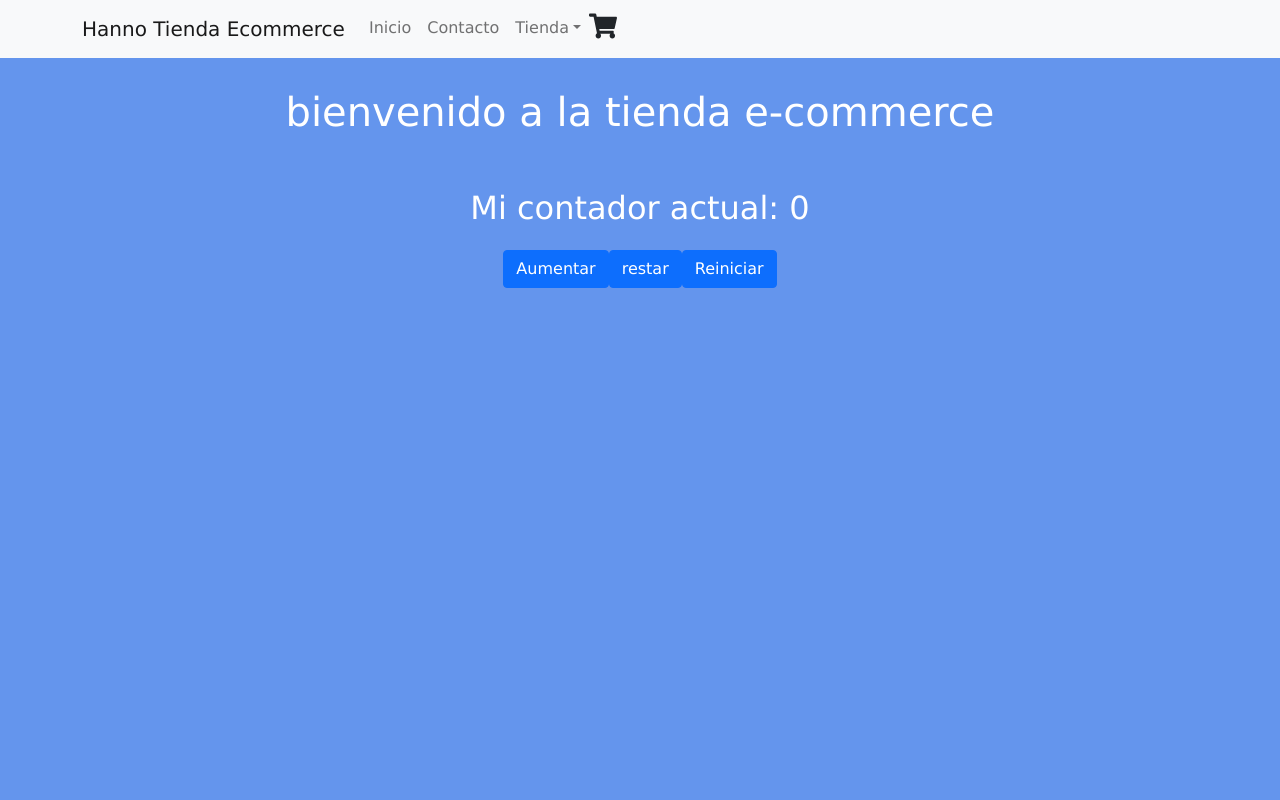
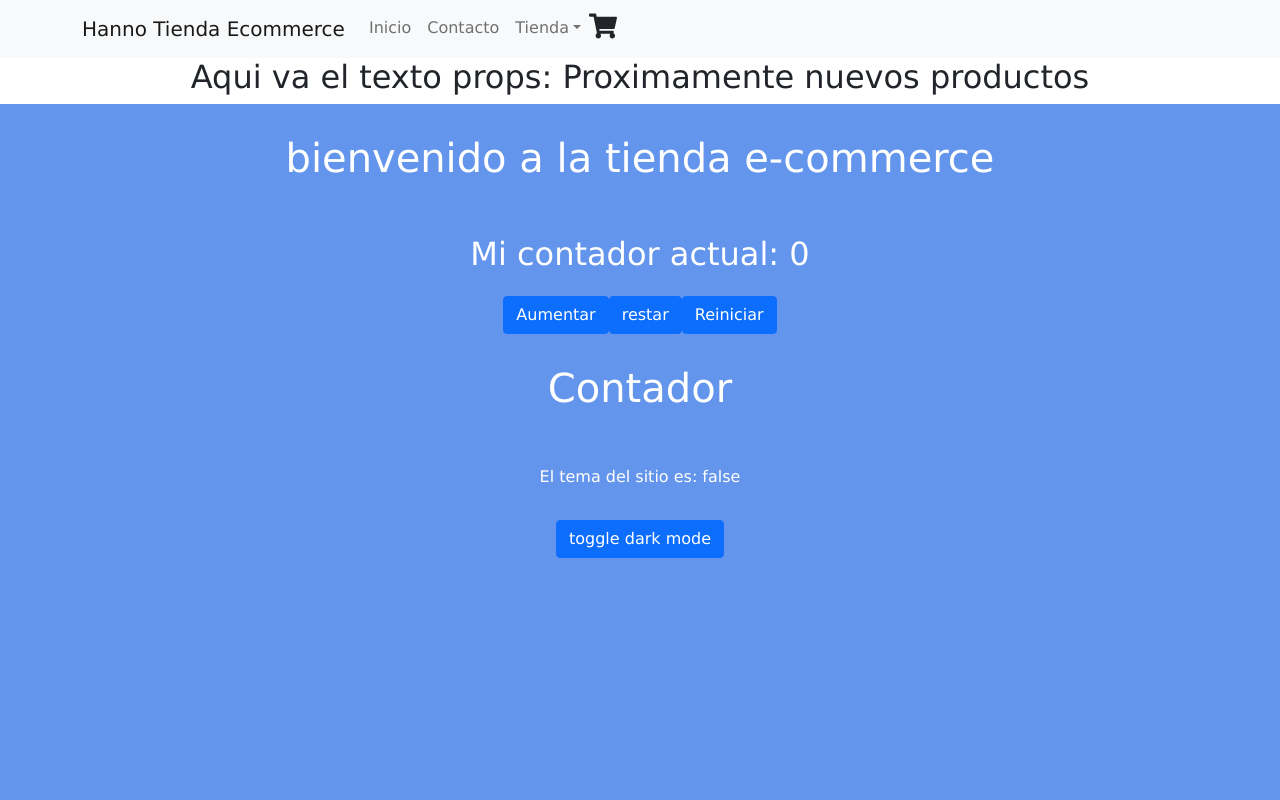
Before and after one commit to lucasbeckerok/my-react-project, a React (Create React App) app: page / in a window 1280 px wide. Shown: the top 800 px of the page. Built offline with nearby package versions, Linux system fonts and the light colour scheme.

Commit message:
se agrego texto props en main

```diff
--- a/src/App.jsx
+++ b/src/App.jsx
@@ -1,9 +1,12 @@
 import Header from "./Header"
 import Main from "./Main"
 import Footer from "./Footer"
+//----
+import { Fragment } from 'react';
+import '../src/scss/App.scss';
+import ItemListContainer from './components/ItemListContainer';
 
 function App() {
-
 
     const edad = 28;
     const nombre = ["Juan", "Pedro"];
@@ -11,6 +14,9 @@ function App() {
     return (
         <>
             <Header main="main-header"/>
+            <Fragment className="App">
+                <ItemListContainer greeting="Proximamente nuevos productos" />
+            </Fragment>
             <Main main="main-body" className={edad} className={nombre} initial={0}/>
             <Footer footer="main-footer"/>
         </>
--- a/src/Main.js
+++ b/src/Main.js
@@ -1,5 +1,6 @@
-import {useState} from 'react';
+import {useEffect, useState} from 'react';
 import {Button} from 'react-bootstrap';
+import Contador from './components/Contador';
 
 const Main = (props) => {
 
@@ -23,9 +24,32 @@ const Main = (props) => {
             <Button variant="primary" onClick={handleclick}>Aumentar</Button>
             <Button variant="primary" onClick={restar}>restar</Button>
             <Button variant="primary" onClick={resetear}>Reiniciar</Button>
+            <Contador/>
         </div>
     </main>
     )
 }
 
 export default Main;
+
+
+// const Main = (props) => {
+
+//     const [loading,setLoading] = useState(true)
+//     const [productos, setProductos] = useState([])
+
+//     useEffect(()=> {
+//         setTimeout(()=>{
+//             setProductos(productosIniciales)
+//             setLoading(false)
+//         },3000)
+//     })
+
+//     console.log(productos)
+
+//     return(
+//         <main className="container"></main>
+//     )
+// }
+
+// export default Main;
--- /dev/null
+++ b/src/components/Contador.js
@@ -0,0 +1,22 @@
+import { useState } from "react";
+import { Button } from "react-bootstrap";
+
+const Contador = () => {
+
+    let [dark, setDark] = useState(false);
+
+    const toggleDarkMode = () => {
+        setDark(!dark)
+    }
+    console.log(dark);
+
+    return (
+        <div>
+            <h1>Contador</h1>
+            <p>El tema del sitio es: {dark.toString()}</p>
+            <Button onClick={toggleDarkMode}>toggle dark mode</Button>
+        </div>
+    )
+}
+
+export default Contador;
--- a/src/components/ItemListContainer.js
+++ b/src/components/ItemListContainer.js
@@ -1,7 +1,9 @@
-function ItemListContainer() {
-    return (
-    <p>Incluye aquí el rendering de algún texto o título provisional que luego reemplazaremos por nuestro catálogo</p>
-    )
-  }
+
+function ItemListContainer(props) {
+  return (
+    <h2>Aqui va el texto props: {props.greeting}</h2>
+  )
+
+}
 
 export default ItemListContainer;
```
